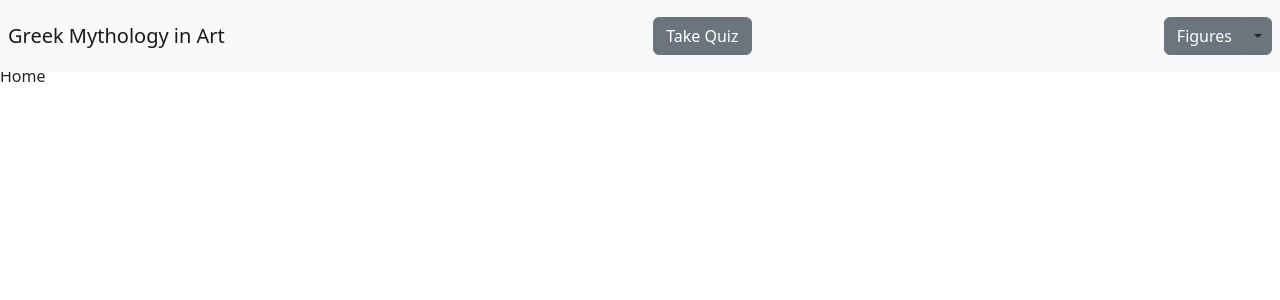
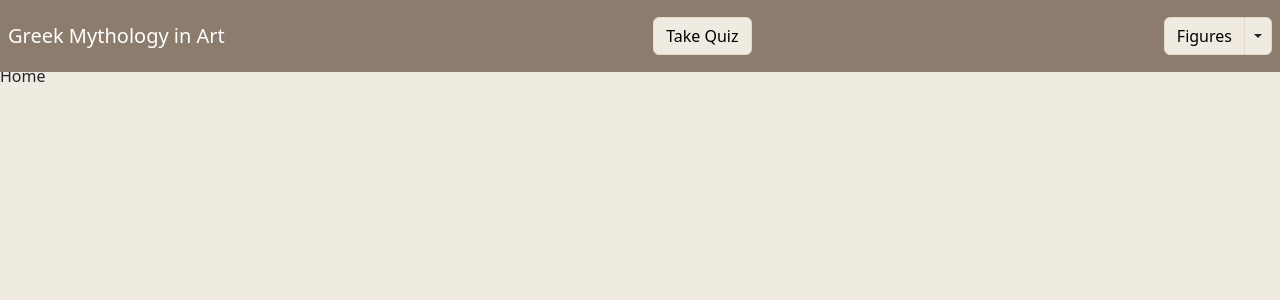
Before and after one commit to ct3008/Mythology_In_Art_UI2024, a Flask app: page / in a window 1280 px wide. Shown: the top 300 px of the page. Run offline with Flask 3, Linux system fonts and the light colour scheme; some libraries are stand-ins or nearby versions.

Commit message:
Changed layout colors

```diff
--- a/static/main.css
+++ b/static/main.css
@@ -0,0 +1,28 @@
+body {
+    background-color: rgb(239, 235, 224);
+}
+
+.navbar {
+    background-color: rgb(139, 124, 109) !important;
+}
+
+.navbar-brand {
+    color: white !important;
+}
+
+.navbar-button{
+    color: black;
+    background-color: rgb(239, 235, 224);
+    border-color: rgb(227, 217, 199);
+}
+
+.navbar-button:hover {
+    border-color: rgb(239, 235, 224);
+    color: black;
+    background-color: rgb(227, 217, 199);
+}
+
+.figureName {
+    text-align: center;
+    font-size: 40px;
+}
--- a/templates/layout.html
+++ b/templates/layout.html
@@ -31,10 +31,10 @@
 	<nav class="navbar navbar-expand-lg navbar-light bg-light fixed-top">
 		<div class="container-fluid p-2">
 			<a class="navbar-brand" href="/">Greek Mythology in Art</a>
-			<a class="btn btn-secondary" href="/quiz">Take Quiz</a>
+			<a class="btn btn-secondary navbar-button" href="/quiz">Take Quiz</a>
 			<div class="btn-group">
-				<a class="btn btn-secondary" href="/learn">Figures</a>
-				<a class="btn btn-secondary dropdown-toggle dropdown-toggle-split"
+				<a class="btn btn-secondary navbar-button" href="/learn">Figures</a>
+				<a class="btn btn-secondary dropdown-toggle dropdown-toggle-split navbar-button"
 					data-toggle="dropdown" aria-haspopup="true" aria-expanded="false" data-bs-toggle="dropdown">
 				</a>
 				<div class="dropdown-menu">
```
